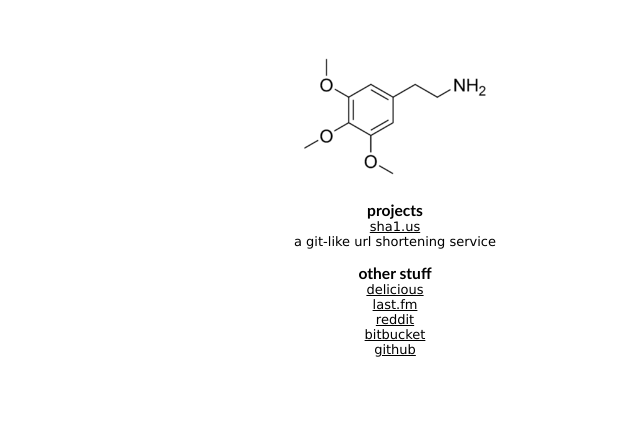
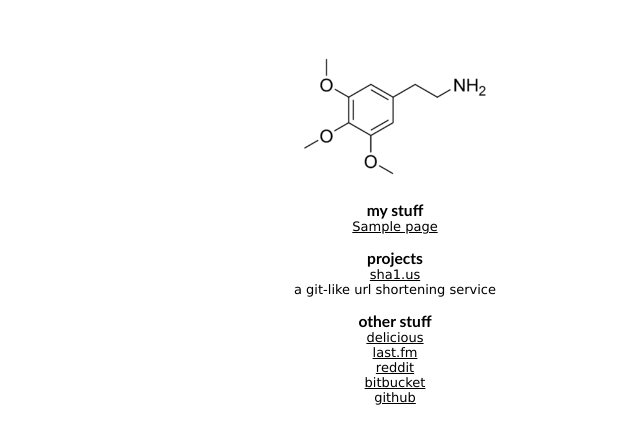
Before and after one commit to Kobold/bmblog, a Python web app: template templates/base.html in a window 1280 px wide. Shown: the top 444 px of the page, without its empty margins (640-1280 px from the left). Run offline with Jinja, Linux system fonts and the light colour scheme; the template is opened without the code that fills it: most values are stand-ins (such as "Sample title", 1, 10 or a date in 2020).

Commit message:
got basic pages going. needs refactoring hella bad

```diff
--- a/templates/base.html
+++ b/templates/base.html
@@ -18,6 +18,15 @@
 </div>
 <div id="sidebar">
   <a href="/"><img id="logo" src="/static/mescaline.png" alt="mescaline"></a>
+  <div class="section">
+    <h1>my stuff</h1>
+    <ul>
+    {% for page in pages %}
+      <li><a href="/page/{{ page.slug }}/">{{ page.title }}</a></li>
+    {% endfor %}
+    </ul>
+  </div>
+
   <div class="section">
     <h1>projects</h1>
     <ul>
--- a/templates/post.html
+++ b/templates/post.html
@@ -5,7 +5,9 @@
 {% block content %}
 <div class="header">
   <h1>{{ post.title }}</h1>
-  <p>{{ post.date|date }}</p>
+  {% if post.date %}
+    <p>{{ post.date|date }}</p>
+  {% endif %}
 </div>
 <div class="post">{{ post.body }}</div>
 
```
Also changed, not shown: blog.py (+10 -2 lines).
